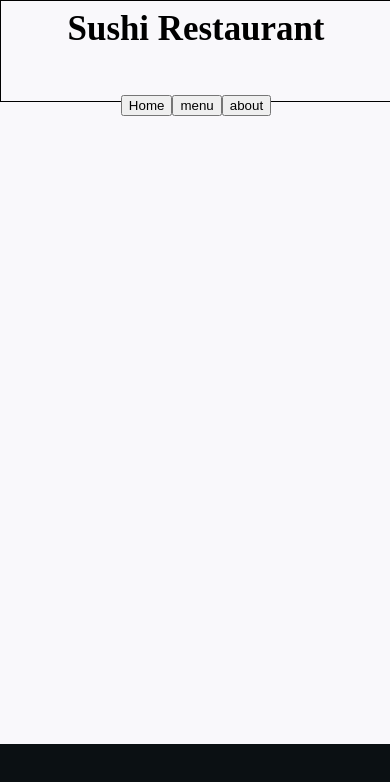
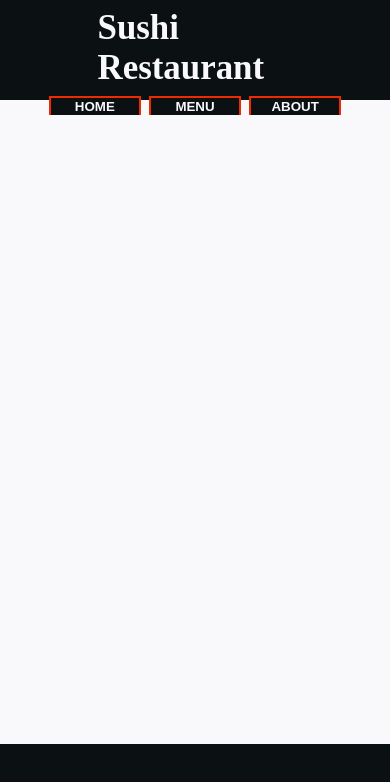
Before and after one commit to NeptuneRjo/restaurant-page, a website built with webpack: page dist/index.html in a window 390 px wide. Built offline with nearby package versions, Linux system fonts and the light colour scheme; a web font is replaced by a local one.

Commit message:
added alignment and style for heading and nav bar (mobile)

```diff
--- a/src/style.css
+++ b/src/style.css
@@ -20,20 +20,42 @@ body {
     top: 0;
     height: 100px;
     width: 100%;
-    /* background-color: #0b1013; */
+    background-color: #0b1013;
     display: flex;
     flex-direction: column;
-    justify-content: flex-start;
     align-items: center;
-    border: solid 1px black;
 }
 
 #title {
     font-family: "Licorice";
     font-size: 3.5ch;
-    margin-top: .5rem;
-    /* color: #f9f8fb; */
+    margin: .5rem 0;
+    font-weight: bold;
+    width: 50%;
+    color: #f9f8fb;
 }
+
+#nav {
+    height: 100%;
+    width: 75%;
+    display: flex;
+    justify-content: center;
+    gap: .5rem;
+}
+
+.nav-button {
+    width: 100%;
+    border-radius: 0;
+    border: transparent;
+    background-color: #0b1013;
+    border: solid 2px #ee2a00;
+    border-bottom: transparent;
+    color: #f9f8fb;
+    font-weight: bold;
+    text-transform: uppercase;
+}
+
+
 
 #footer {
     position: absolute;
```
